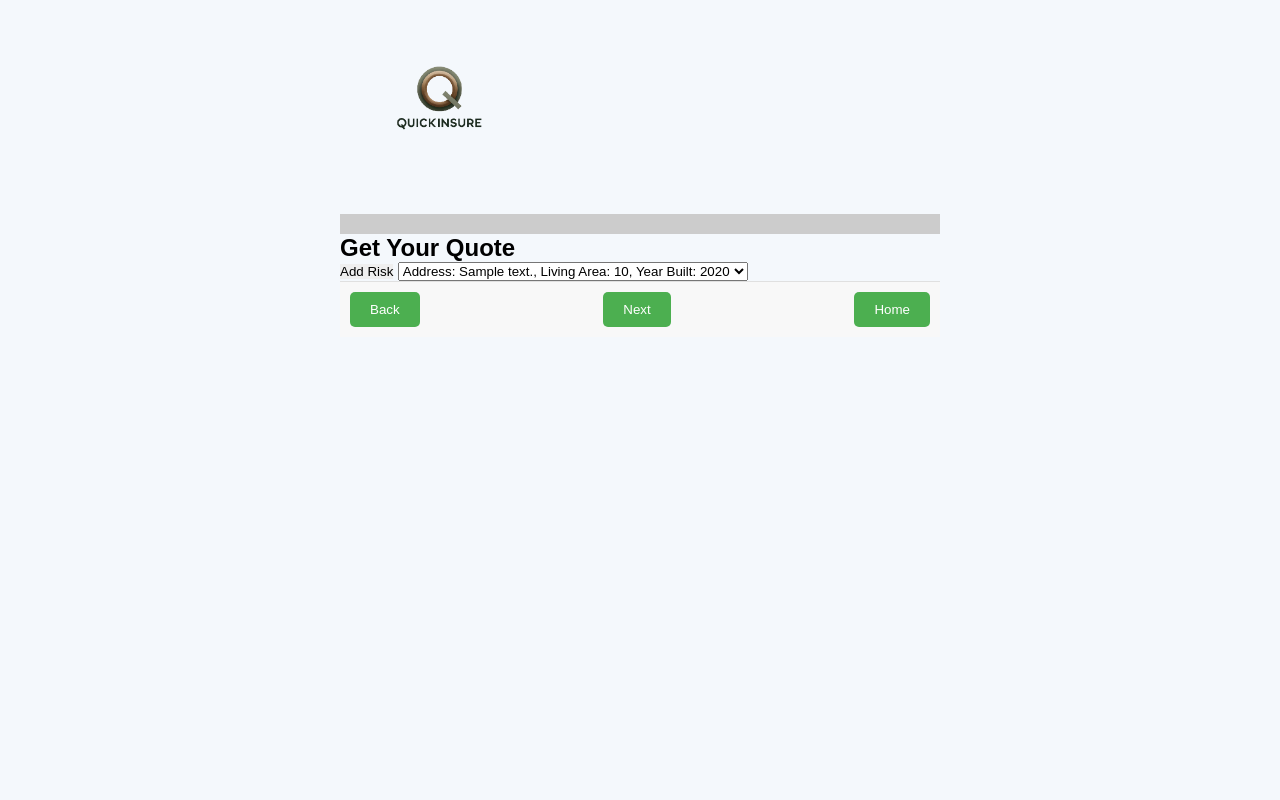
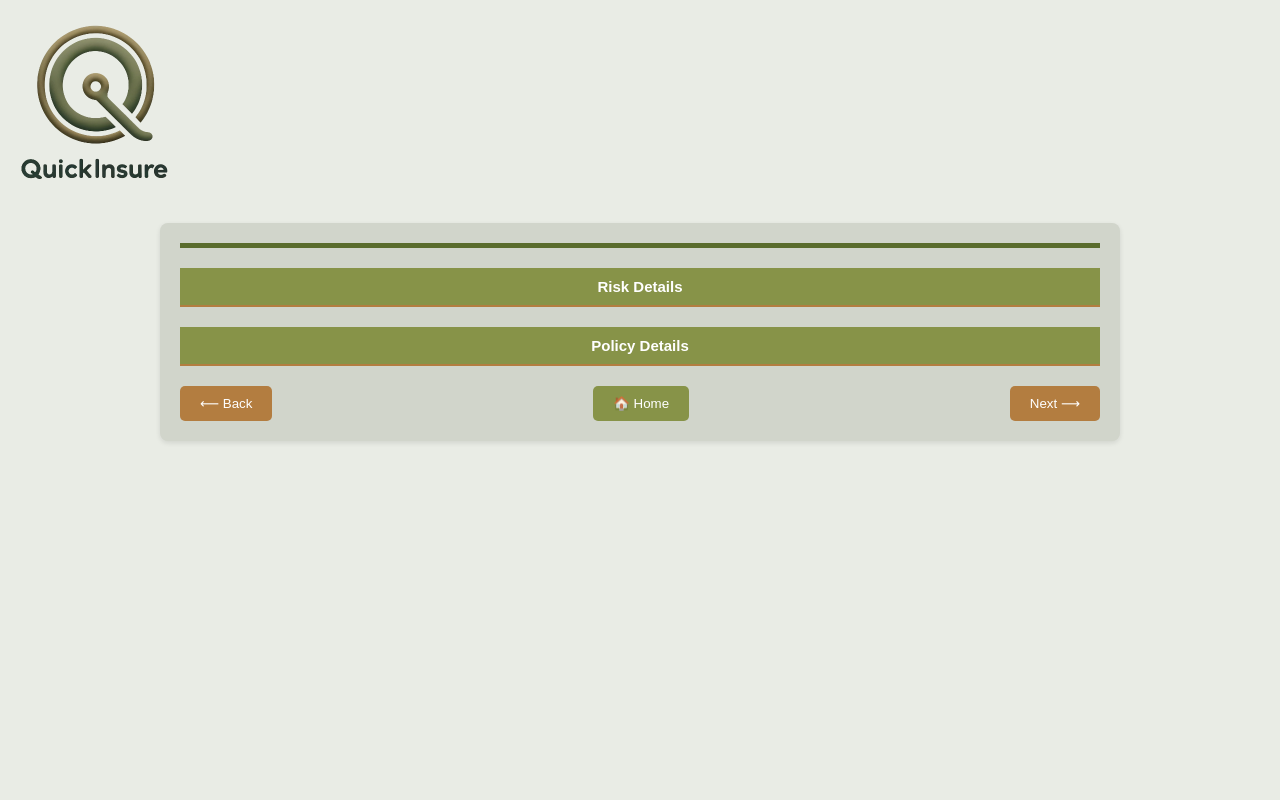
Before and after one commit to xaziaver/QuickInsure, a Django app: page /quotes/add_quote/ in a window 1280 px wide. Run offline with Django 4.2, Linux system fonts and the light colour scheme; a user stored in the database is signed in; tables that the repository leaves empty hold one stand-in row (values such as "Sample post"); some libraries are stand-ins or nearby versions.

Commit message:
update css, add collapsable sections to quote

```diff
--- a/QuickInsure/urls.py
+++ b/QuickInsure/urls.py
@@ -24,4 +24,5 @@ urlpatterns = [
     path('users/', include('users.urls')),
     path('quotes/', include('quotes.urls')),
     path('risks/', include('risks.urls')),
+    path('policies/', include('policies.urls')),
 ]
--- /dev/null
+++ b/policies/urls.py
@@ -0,0 +1,6 @@
+from django.urls import path
+from .views import ViewPolicy
+
+urlpatterns = [
+    path('view_policy/ ', ViewPolicy, name='view_policy'),
+]
--- a/policies/views.py
+++ b/policies/views.py
@@ -1,3 +1,4 @@
 from django.shortcuts import render
 
-# Create your views here.
+def ViewPolicy(request):
+    return render(request, 'policies/policy_details.html')
--- a/risks/urls.py
+++ b/risks/urls.py
@@ -1,6 +1,7 @@
 from django.urls import path
-from .views import RiskCreateView
+from .views import RiskCreateView, ViewRisk
 
 urlpatterns = [
     path('add_Risk/ ', RiskCreateView.as_view(template_name='risks/risk_form.html'), name='add_risk'),
+    path('view_Risk/ ', ViewRisk, name='view_risk'),
 ]
--- a/risks/views.py
+++ b/risks/views.py
@@ -52,3 +52,6 @@ class RiskCreateView(CreateView):
     # Returns the URL to redirect to when the form is successfully submitted
     def get_success_url(self):
         return reverse_lazy('home')
+
+def ViewRisk(request):
+    return render(request, 'risks/risk_details.html')
--- a/static/css/quotes/quote_styles.css
+++ b/static/css/quotes/quote_styles.css
@@ -1,41 +1,78 @@
 .quote-container {
     padding: 20px;
+    background-color: var(--dark-background);
+    border-radius: 8px;
+    box-shadow: 0 2px 5px rgba(0, 0, 0, 0.1);
 }
 
 .progress-bar {
-    height: 20px;
-    background-color: #ccc;
+    height: 5px;
+    background-color: var(--olive-green);
+    margin-bottom: 20px;
 }
 
 .menu {
     display: flex;
     justify-content: space-between;
-    padding: 10px;
-    background-color: #f8f8f8;
-    border-top: 1px solid #e0e0e0;
+    margin-top: 20px;
 }
 
-.menu button {
+#back-btn, #home-btn, #next-btn {
     padding: 10px 20px;
     border: none;
-    background-color: #4CAF50;
-    color: #ffffff;
     border-radius: 5px;
     cursor: pointer;
-    transition: background-color 0.3s ease;
 }
 
-.menu button:hover {
-    background-color: #45a049;
+#back-btn, #next-btn {
+    background-color: var(--bronze);
+    color: #FFF;
 }
 
-@media (max-width: 768px) {
-    .menu {
-        flex-direction: column;
-    }
+#home-btn {
+    background-color: var(--light-olive);
+    color: #FFF;
+}
 
-    .menu button {
-        width: 100%;
-        margin-bottom: 10px;
-    }
+.section-container {
+    margin-bottom: 20px;
 }
+
+.section-title {
+    width: 100%;
+    height: auto;
+    cursor: pointer;
+    padding: 10px 15px;
+    background-color: var(--light-olive);
+    color: white;
+    border: none;
+    border-bottom: 1px solid var(--bronze);
+    text-align: center;
+    outline: none;
+    font-size: 15px;
+    font-weight: bold;
+    display: flex;
+    justify-content: center;
+    align-items: center;
+    transition: 0.4s;
+}
+
+.toggle-input {
+    display: none;
+}
+
+.toggle-input:checked + .section-title + .section-content {
+    max-height: 1000px; /* Adjust as needed. This should be higher than expected content height. */
+}
+
+.section-content {
+    max-height: 0;
+    overflow: hidden;
+    transition: max-height 0.6s ease-out;
+    padding-left: 15px;
+    border-bottom: 1px solid var(--bronze);
+}
+
+.inner-content {
+    padding: 0 10px; /* Adjust as needed. Moved padding from section-title to here. */
+}
--- a/static/css/styles.css
+++ b/static/css/styles.css
@@ -1,52 +1,79 @@
-/* Reset some default browser styles */
-body, h1, h2, h3, h4, h5, h6, p, ul, ol, li, form, input, button {
-    margin: 0;
-    padding: 0;
-    border: none;
-    font-family: Arial, sans-serif;
+:root {
+    --olive-green: #5a6c2d;
+    --bronze: #b37d40;
+    --background: #e9ece5;
+    --dark-background: #d1d5cb;
+    --light-olive: #879348;
+}
+
+*, *::before, *::after {
+    box-sizing: border-box;
 }
 
 body {
-    background-color: #F4F8FC;
-}
-
-.logo img {
-    width: 200px;
+    font-family: 'Arial', sans-serif;
+    background-color: var(--background);
+    color: var(--olive-green);
+    margin: 0;
+    padding: 0;
 }
 
 .container {
-    width: 100%;
-    max-width: 600px;
+    max-width: 1000px;
     margin: 0 auto;
     padding: 20px;
 }
 
-header {
-    display: flex;
-    justify-content: space-between;
-    align-items: center;
+.header, .footer {
+    background-color: var(--dark-background);
+    color: #FFF;
     padding: 20px 0;
 }
 
-.messages {
-    list-style-type: none;
-    margin: 20px 0;
-    padding: 0;
+.logo img {
+    width: 100%;
+    max-width: 150px;
+    height: auto;
+    display: block;
+    margin: 0 auto;
+    flex: none;
 }
 
-.messages li {
-    padding: 10px;
-    border: 1px solid #e0e0e0;
-    margin-bottom: 10px;
-    border-radius: 5px;
+.logo-container {
+    text-align: left;
+    margin: 0;
+    padding: 20px;
+    display: flex;
+    align-items: center;
 }
 
-.messages li.error {
-    background-color: #f8d7da;
-    color: #721c24;
+
+
+.button-container {
+    margin: 20px 0;
 }
 
-.messages li.success {
-    background-color: #d4edda;
-    color: #155724;
+.action-button {
+    background-color: var(--bronze);
+    border: none;
+    padding: 10px 20px;
+    color: white;
+    cursor: pointer;
+    font-size: 15px;
+    transition: 0.3s;
+    outline: none;
+    border-radius: 5px;
+    margin: 5px 0;
 }
+
+.action-button:hover {
+    background-color: darken(var(--bronze), 10%);
+}
+
+.risks-container {
+    margin-top: 20px;
+}
+
+.risk-item {
+    margin-bottom: 10px;
+}
--- a/templates/base.html
+++ b/templates/base.html
@@ -1,16 +1,16 @@
 {% load static %}
-<link rel="stylesheet" type="text/css" href="{% static 'css/styles.css' %}">
-{% block additional_styles %}{% endblock %}
 <!DOCTYPE html>
 <html>
 <head>
     <title>{% block title %}QuickInsure{% endblock %}</title>
+    <link rel="stylesheet" type="text/css" href="{% static 'css/styles.css' %}">
+    {% block additional_styles %}{% endblock %}
 </head>
 <body hx-headers='{"X-CSRFToken": "{{ csrf_token }}"}'>
     <header>
-        <div class="container">
+        <div class="logo-container">
             <div class="logo">
-                <img src="{% static 'images/brand_logo.png' %}" alt="QuickInsure Logo">
+                <img src="{% static 'images/brand-logo.png' %}" alt="QuickInsure Logo">
             </div>
             <nav>
                 <!-- Navigation goes here -->
@@ -18,14 +18,16 @@
         </div>
     </header>
 
-    <div>
+    <div class="container">
         {% block content %}
         <!-- Content goes here -->
         {% endblock %}
     </div>
 
     <footer>
-        <!-- Footer goes here -->
+        <div class="container">
+            <!-- Footer goes here -->
+        </div>
     </footer>
     <script src="https://unpkg.com/htmx.org@1.1.0"></script>
 </body>
--- /dev/null
+++ b/templates/policies/policy_details.html
@@ -0,0 +1,3 @@
+<div id="policyDetails-container">
+    Nothing yet
+</div>
--- a/templates/quotes/quote_base.html
+++ b/templates/quotes/quote_base.html
@@ -1,26 +1,20 @@
 {% extends 'base.html' %}
+{% load static %}
 
-{% load static %}
 {% block additional_styles %}
     <link rel="stylesheet" href="{% static 'css/quotes/quote_styles.css' %}">
 {% endblock %}
 
 {% block content %}
-<div class="quote-container container">
-    <div class="progress-bar">
-        <!-- progress bar content -->
-    </div>
+<div class="quote-container">
+    <div class="progress-bar"></div>
 
-    {% block quote_content %}
-    <!-- quote pages -->
-    {% endblock %}
+    {% block quote_content %}{% endblock %}
 
     <div class="menu">
-        <button id="back-btn">Back</button>
-        <button id="next-btn">Next</button>
-        <a href="{% url 'home' %}">
-            <button id="home-btn">Home</button>
-        </a>
+        <button id="back-btn">⟵ Back</button>
+        <a href="{% url 'home' %}"><button id="home-btn">🏠 Home</button></a>
+        <button id="next-btn">Next ⟶</button>
     </div>
 </div>
 {% endblock %}
--- a/templates/quotes/quote_start.html
+++ b/templates/quotes/quote_start.html
@@ -1,9 +1,27 @@
 {% extends 'quotes/quote_base.html' %}
 
 {% block quote_content %}
-    <h2>Get Your Quote</h2>
-
-    {% include 'risks/_risk_addDelView.html' %}
-    <!-- forms will go here -->
-
+<div class="section-container">
+    <input type="checkbox" id="risk-toggle" class="toggle-input"
+           hx-get="{% url 'view_risk' %}"
+           hx-trigger="change"
+           hx-vals="{is_checked: this.checked}"
+           hx-target="#risk-content">
+    <label class="section-title" for="risk-toggle">Risk Details</label>
+    <div class="section-content">
+        <div class="inner-content" id="risk-content"></div>
+    </div>
+</div>
+<div class="section-container">
+    <input type="checkbox" id="policy-toggle" class="toggle-input"
+           hx-get="{% url 'view_policy' %}"
+           hx-trigger="change"
+           hx-vals="{is_checked: this.checked}"
+           hx-target="#policy-content">
+    <label class="section-title" for="policy-toggle">Policy Details</label>
+    <div class="section-content">
+        <div class="inner-content" id="policy-content"></div>
+    </div>
+</div>
+<!-- Similarly, add other sections -->
 {% endblock %}
--- /dev/null
+++ b/templates/risks/risk_details.html
@@ -0,0 +1,3 @@
+<div id="riskDetails-container">
+    {% include 'risks/_risk_addDelView.html' %}
+</div>
--- a/templates/users/login.html
+++ b/templates/users/login.html
@@ -7,7 +7,7 @@
 
 {% block content %}
 <div class="container">
-  <h2>Login</h2>
+  <h2 class="h2-header">Login</h2>
   <form method="post" class="login-form">
     {% csrf_token %}
     <div class="input-group">
```
Also changed, not shown: static/css/users/login_styles.css (+9 -9 lines), templates/quotes/quote_rate.html (added, +8 -0 lines), templates/users/home.html (+11 -8 lines), policies/models.py (line endings or trailing spaces), static/images/brand-logo.png (added), static/images/brand_logo.png (deleted).
